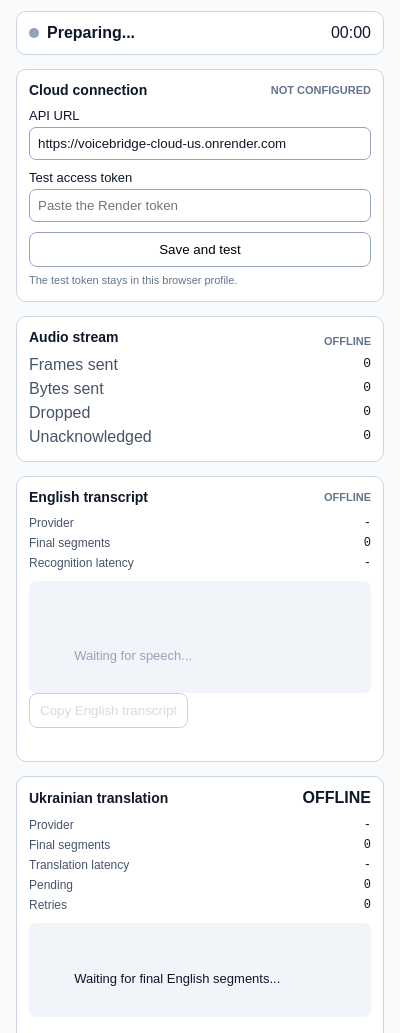
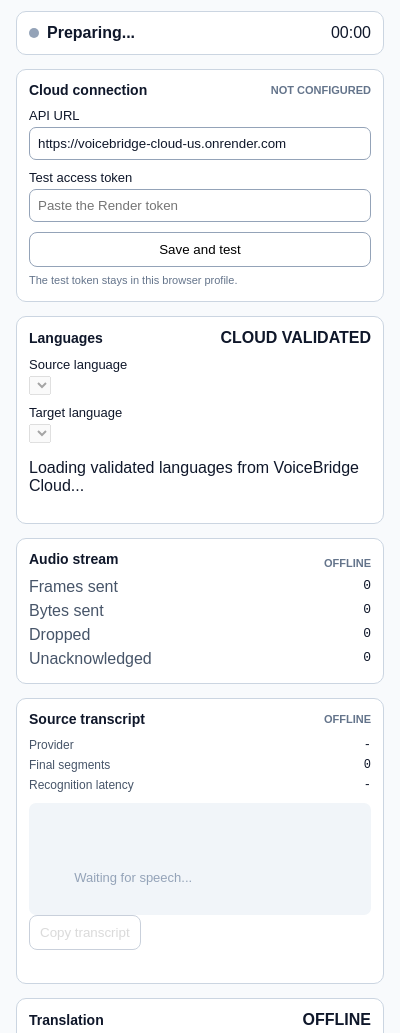
Before and after one commit to kolemasakar/VoiceBridge, a browser extension: page src/browser_extension/popup.html in a window 400 px wide. Shown: the part 67-1100 px from the top of the page. Drawn offline with Linux system fonts and the light colour scheme.

Commit message:
FEAT: Add cloud-driven language controls

```diff
--- a/src/browser_extension/popup.html
+++ b/src/browser_extension/popup.html
@@ -51,6 +51,22 @@
         <p id="cloud-detail">The test token stays in this browser profile.</p>
       </section>
 
+      <section class="cloud-card language-card">
+        <div class="section-title">
+          <h2>Languages</h2>
+          <strong>CLOUD VALIDATED</strong>
+        </div>
+        <label class="field" for="source-language">
+          <span>Source language</span>
+          <select id="source-language" disabled></select>
+        </label>
+        <label class="field" for="target-language">
+          <span>Target language</span>
+          <select id="target-language" disabled></select>
+        </label>
+        <p id="language-detail">Connect to VoiceBridge Cloud to load validated languages.</p>
+      </section>
+
       <section class="metrics stream-metrics">
         <div class="section-title">
           <h2>Audio stream</h2>
@@ -66,7 +82,7 @@
 
       <section class="transcript-card">
         <div class="section-title">
-          <h2>English transcript</h2>
+          <h2>Source transcript</h2>
           <strong id="stt-status">OFFLINE</strong>
         </div>
         <dl class="transcript-meta">
@@ -79,13 +95,13 @@
           <em id="transcript-partial"></em>
           <span id="transcript-empty">Waiting for speech...</span>
         </div>
-        <button id="copy-transcript" disabled>Copy English transcript</button>
+        <button id="copy-transcript" disabled>Copy transcript</button>
         <p id="stt-error" role="alert"></p>
       </section>
 
       <section class="transcript-card translation-card">
         <div class="section-title">
-          <h2>Ukrainian translation</h2>
+          <h2>Translation</h2>
           <strong id="translation-status">OFFLINE</strong>
         </div>
         <dl class="transcript-meta">
@@ -97,14 +113,14 @@
         </dl>
         <div id="translation-text" class="transcript-text" aria-live="polite">
           <span id="translation-final"></span>
-          <span id="translation-empty">Waiting for final English segments...</span>
+          <span id="translation-empty">Waiting for final source segments...</span>
         </div>
         <p id="translation-error" role="alert"></p>
       </section>
 
       <section class="metrics tts-card">
         <div class="section-title">
-          <h2>Ukrainian speech</h2>
+          <h2>Translated speech</h2>
           <strong id="tts-status">OFFLINE</strong>
         </div>
         <dl>
@@ -124,7 +140,7 @@
       </section>
 
       <section class="controls">
-        <button id="start" class="primary">Start capture</button>
+        <button id="start" class="primary" disabled>Start capture</button>
         <button id="stop" disabled>Stop</button>
       </section>
 
@@ -144,7 +160,7 @@
         </div>
 
         <label for="ukrainian-volume">
-          <span>Ukrainian volume</span>
+          <span>Translated volume</span>
           <output id="ukrainian-value">100%</output>
         </label>
         <input id="ukrainian-volume" type="range" min="0" max="100" value="100">
@@ -165,6 +181,7 @@
       <p id="error" role="alert"></p>
     </main>
     <script src="source_adapter.js"></script>
+    <script src="language_ui.js"></script>
     <script src="popup.js"></script>
     <script src="transcript_copy.js"></script>
   </body>
```
